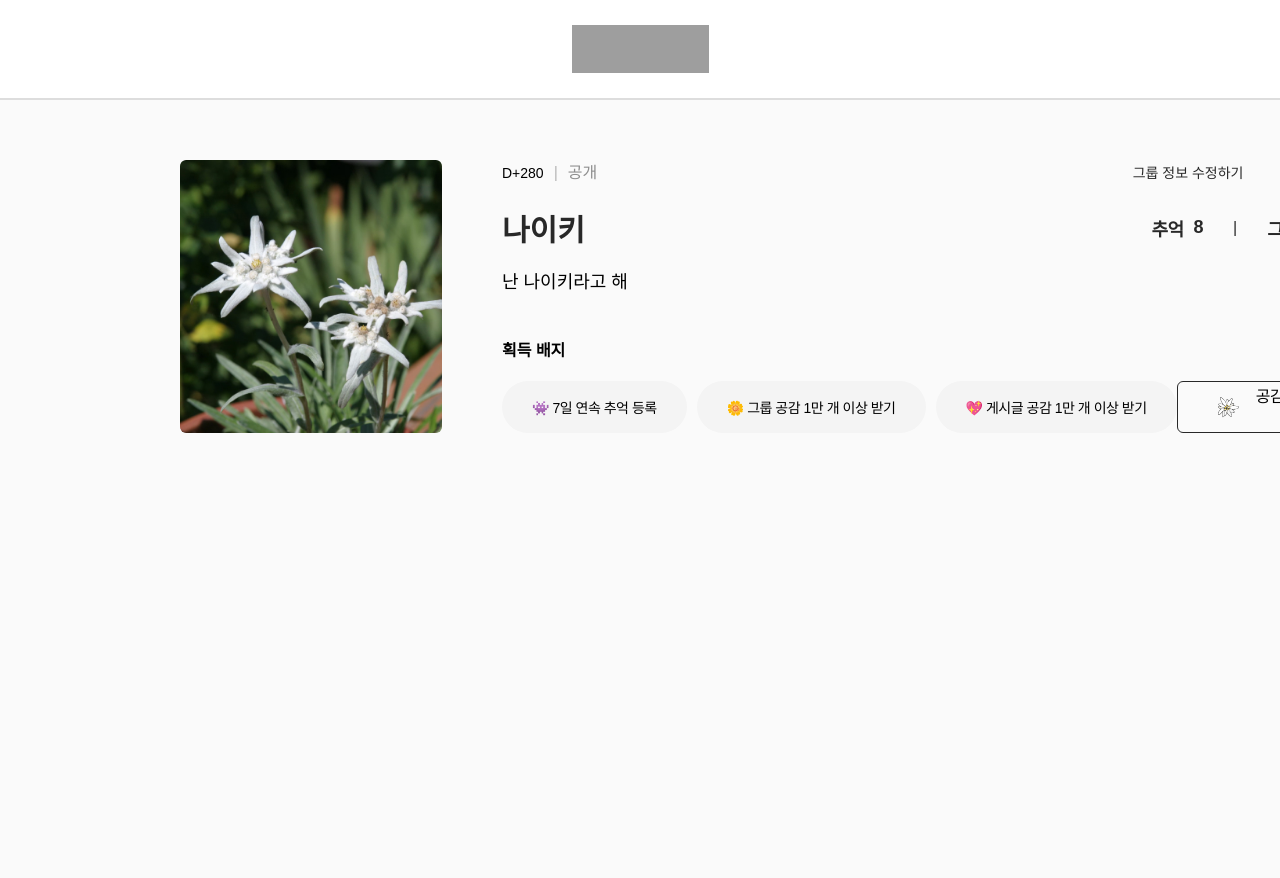
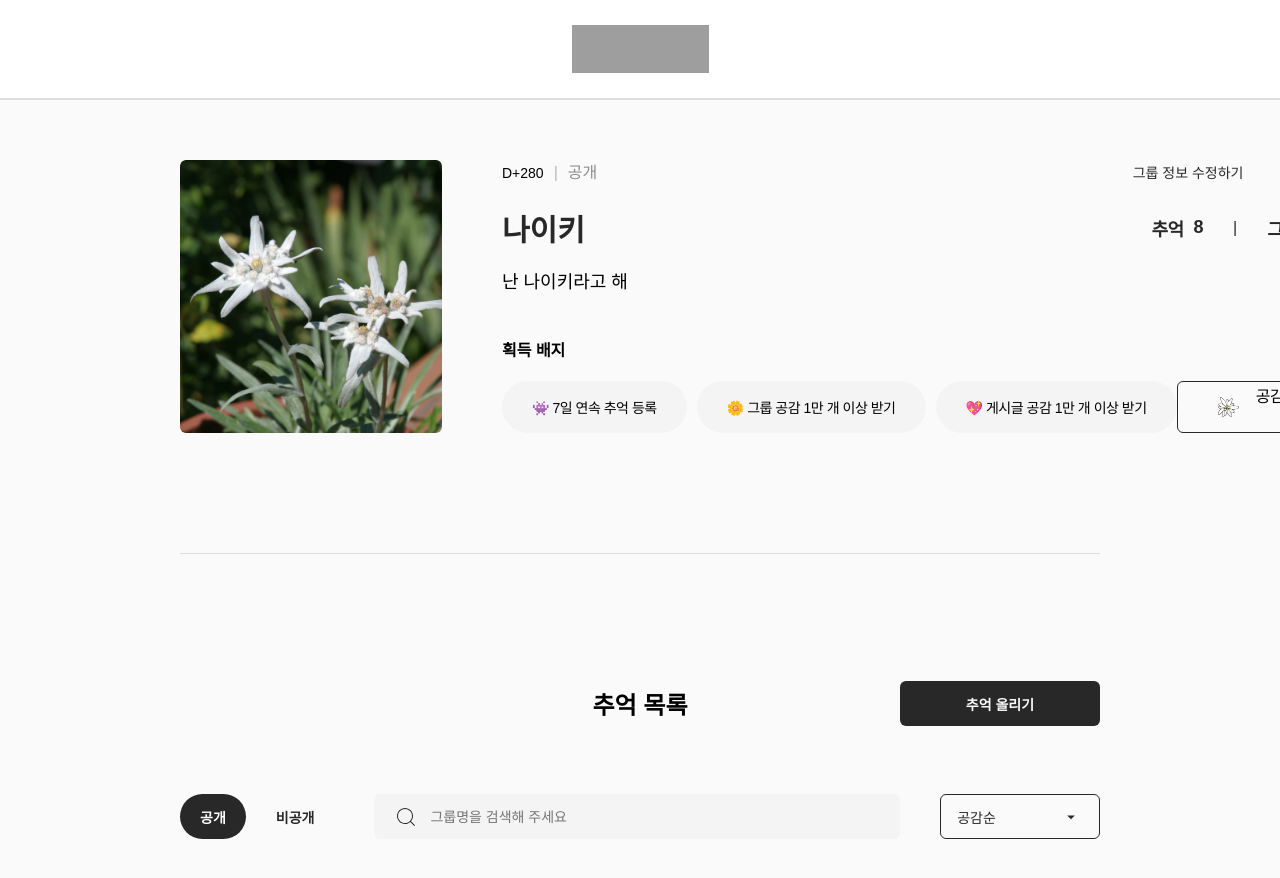
Before and after one commit to Codeit-ToyProject-Team-3/Codeit_Toy_Team3_FE, a React (Vite) app: page /groups/1 in a window 1280 px wide. Shown: the top 878 px of the page. Before the commit the page ends 800 px from the top, so only its background shows below. Built offline with nearby package versions, Linux system fonts and the light colour scheme; grey boxes are pictures that could not be loaded; a web font is replaced by a local one.

Commit message:
feat(MemorySection): 그룹 추억 목록 헤더 구현 (#13)

```diff
--- a/src/pages/GroupDetailPage/GroupDetailPage.jsx
+++ b/src/pages/GroupDetailPage/GroupDetailPage.jsx
@@ -1,14 +1,35 @@
+import { useState } from "react";
+
+import {
+  CreateGroupMemoryButton,
+  GroupDetailDivider,
+  GroupDetailPageContainer,
+  GroupMemoryHeader,
+  GroupMemorySectionTitle,
+} from "./GroupDetailPage.styled";
+
 import Header from "@layout/Header/Header";
 
 import GroupDetailCard from "@components/GroupDetailCard/GroupDetailCard";
-import { GroupDetailPageContainer } from "./GroupDetailPage.styled";
+import GroupSearchBar from "@layout/GroupSearchBar/GroupSearchBar";
 
 const GroupDetailPage = () => {
+  const [privacyMemory, setPrivacyMemory] = useState("공개");
+
   return (
     <>
       <Header />
       <GroupDetailPageContainer>
         <GroupDetailCard />
+        <GroupDetailDivider />
+        <GroupMemoryHeader>
+          <GroupMemorySectionTitle>추억 목록</GroupMemorySectionTitle>
+          <CreateGroupMemoryButton>추억 올리기</CreateGroupMemoryButton>
+        </GroupMemoryHeader>
+        <GroupSearchBar
+          privacyCategory={privacyMemory}
+          setPrivacyCategory={setPrivacyMemory}
+        />
       </GroupDetailPageContainer>
     </>
   );
--- a/src/pages/GroupDetailPage/GroupDetailPage.styled.js
+++ b/src/pages/GroupDetailPage/GroupDetailPage.styled.js
@@ -1,3 +1,4 @@
+import { colors } from "@styles/theme/colors";
 import styled from "styled-components";
 
 export const GroupDetailPageContainer = styled.div`
@@ -9,3 +10,44 @@ export const GroupDetailPageContainer = styled.div`
   flex-direction: column;
   align-items: center;
 `;
+
+export const GroupDetailDivider = styled.div`
+  width: 100%;
+  height: 1px;
+
+  margin-top: 120px;
+  margin-bottom: 127px;
+
+  background-color: ${colors.gray[200]};
+`;
+
+export const GroupMemorySectionTitle = styled.h3`
+  ${({ theme }) => theme.fontStyles.Header2}
+`;
+
+export const GroupMemoryHeader = styled.div`
+  width: 100%;
+  height: 45px;
+  margin-bottom: 68px;
+
+  position: relative;
+
+  display: flex;
+  justify-content: center;
+  align-items: center;
+`;
+
+export const CreateGroupMemoryButton = styled.button`
+  width: 200px;
+  height: 45px;
+
+  position: absolute;
+  top: 0;
+  right: 0;
+
+  border-radius: 6px;
+  background-color: ${colors.black};
+
+  ${({ theme }) => theme.fontStyles.Caption1}
+  color: ${colors.gray[50]};
+`;
```
